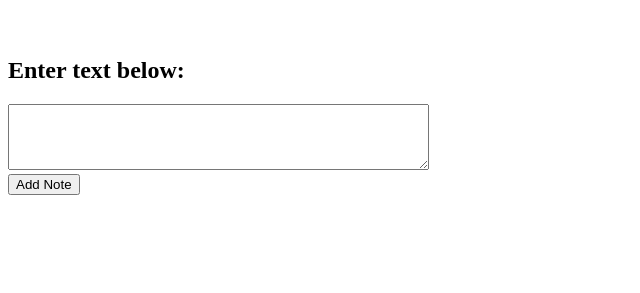
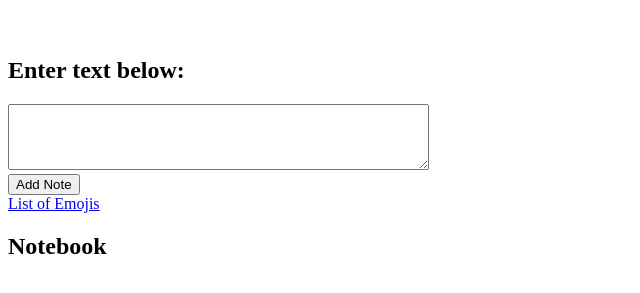
Before and after one commit to kerrimcm/notes-app, a website: page index.html in a window 1280 px wide. Shown: the part 61-354 px from the top of the page, without its empty margins (0-640 px from the left). Drawn offline with Linux system fonts and the light colour scheme.

Commit message:
Updated index to include emoji cheat sheet link and notebook headings

```diff
--- a/index.html
+++ b/index.html
@@ -19,15 +19,20 @@
 <h2>
   Enter text below:
 </h2>
-<div>
+<div class="write-note">
   <form id="add-note">
     <textarea type="text" id="note-text" name="noteText" rows="4" cols="50"></textarea>
     <br>
     <input type="submit"  value="Add Note">
   </form>
+  <a href="https://www.webfx.com/tools/emoji-cheat-sheet/" target=”_blank”>List of Emojis</a>
 </div>
 
-<ul id="note-list"> </ul>
+<div class="notebook">
+  <h2>Notebook</h2>
+  <ul id="note-list"> </ul>
+</div>
+
 
 </body>
 </html>
```
